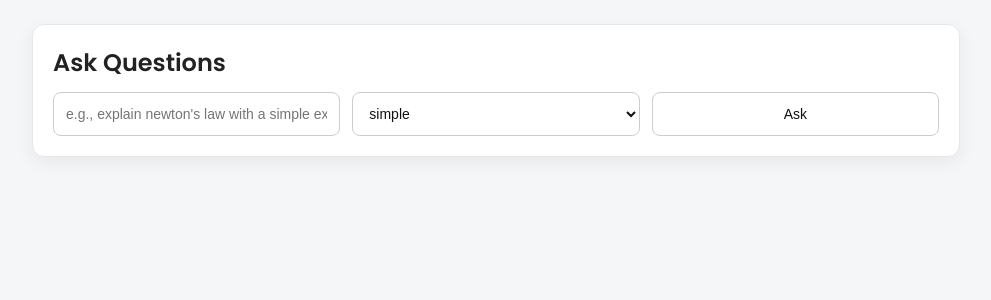
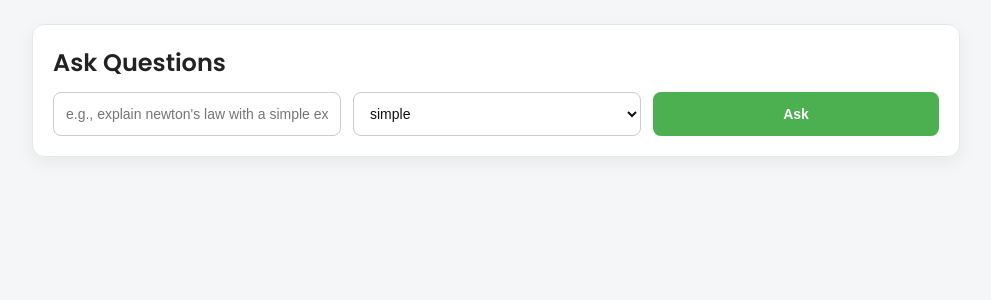
Before and after one commit to Arham-Begani/Study_buddy, a Flask app: page /chat in a window 1280 px wide. Shown: the part 66-366 px from the top of the page, without its empty margins (144-1135 px from the left). Run offline with Flask 3, Linux system fonts and the light colour scheme.

Commit message:
Styled the button

```diff
--- a/static/style.css
+++ b/static/style.css
@@ -104,3 +104,17 @@ textarea {
 .row > * {
     flex: 1;
 }
+
+button {
+    background: var(--accent);
+    color: #fff;
+    border: none;
+    font-weight: 600;
+    cursor: pointer;
+    transition: .2s;
+}
+
+button:hover {
+    filter: brightness(0.95);
+    transform: translateY(-1px);
+}
```
